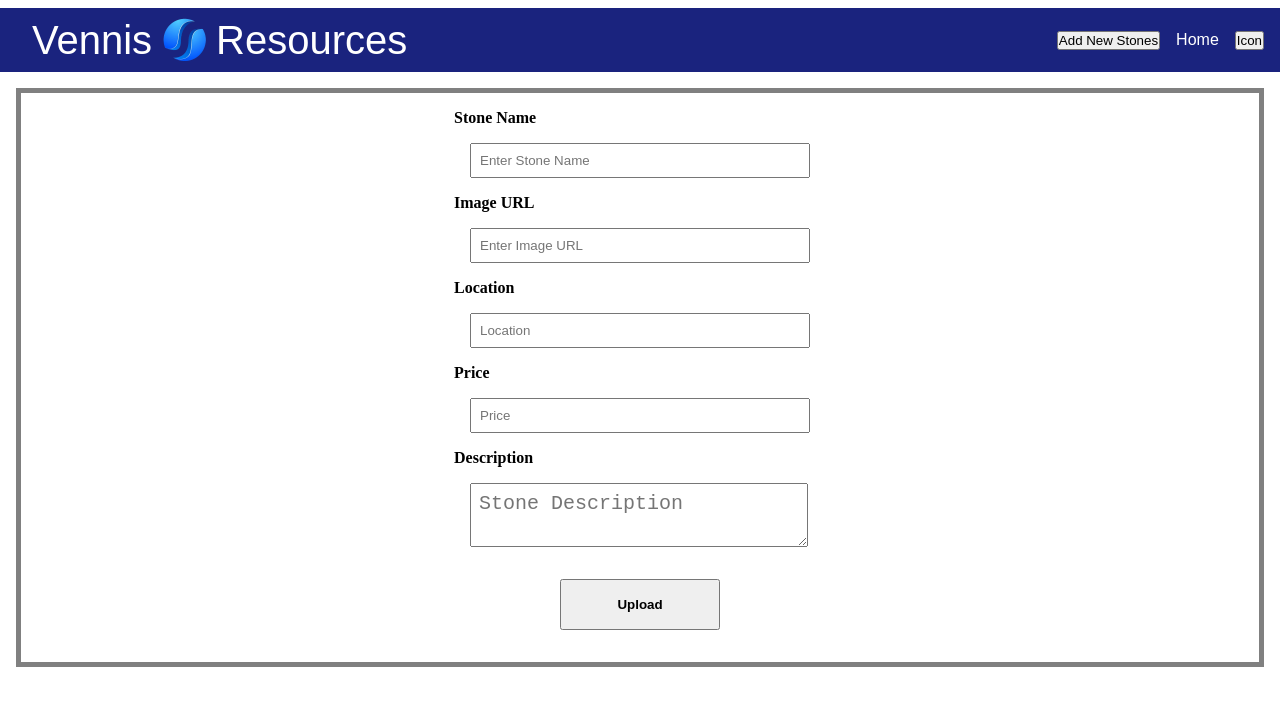
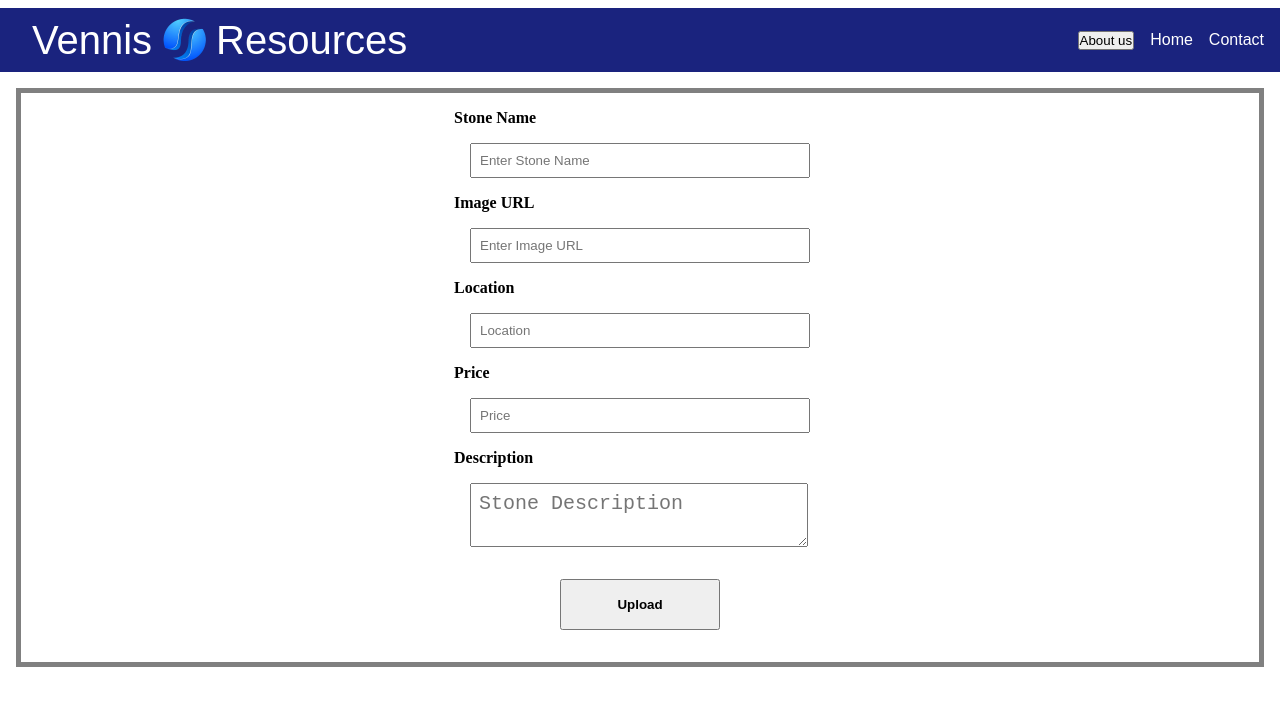
Before and after one commit to Takudzwanasheh/NennisFrontend, a React (Create React App) app: page /upload in a window 1280 px wide. Shown: the top 706 px of the page. Built offline with nearby package versions, Linux system fonts and the light colour scheme; some icons are missing.

Commit message:
responsive

```diff
--- a/src/components/Navbar/navbar.jsx
+++ b/src/components/Navbar/navbar.jsx
@@ -21,13 +21,15 @@ export default function Navbar() {
 			</div>
 
 			<div className={`right-section${showRightSection ? " show" : ""}`}>
-				<NavLink to={"/upload"} className='cart'>
-					<button>Add New Stones</button>
+				<NavLink to={"/about"} className='cart'>
+					<button>About us</button>
 				</NavLink>
 				<NavLink to={"/"} className='cart'>
 					Home
 				</NavLink>
-				<button className='login'>Icon</button>
+				<NavLink to={"/get_in_touch"} className='cart'>
+					Contact
+				</NavLink>
 			</div>
 		</div>
 	);
```
